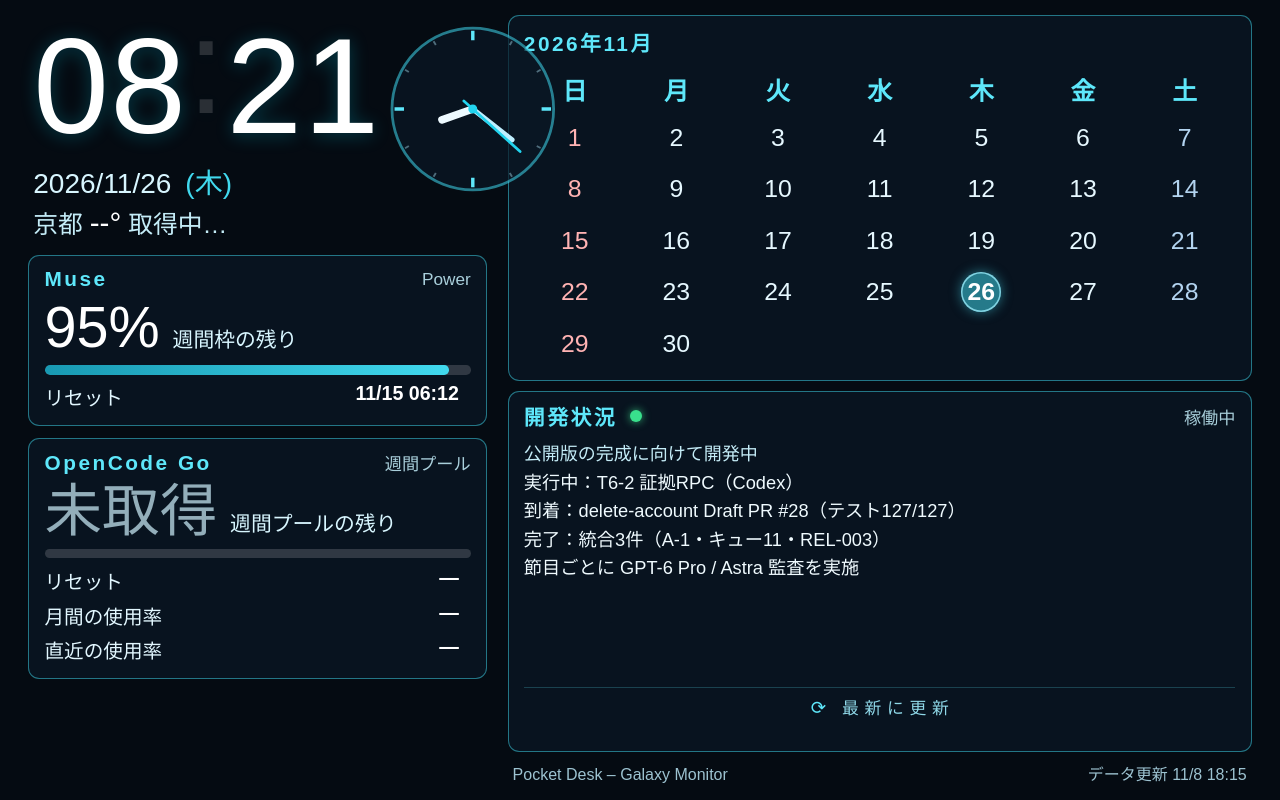
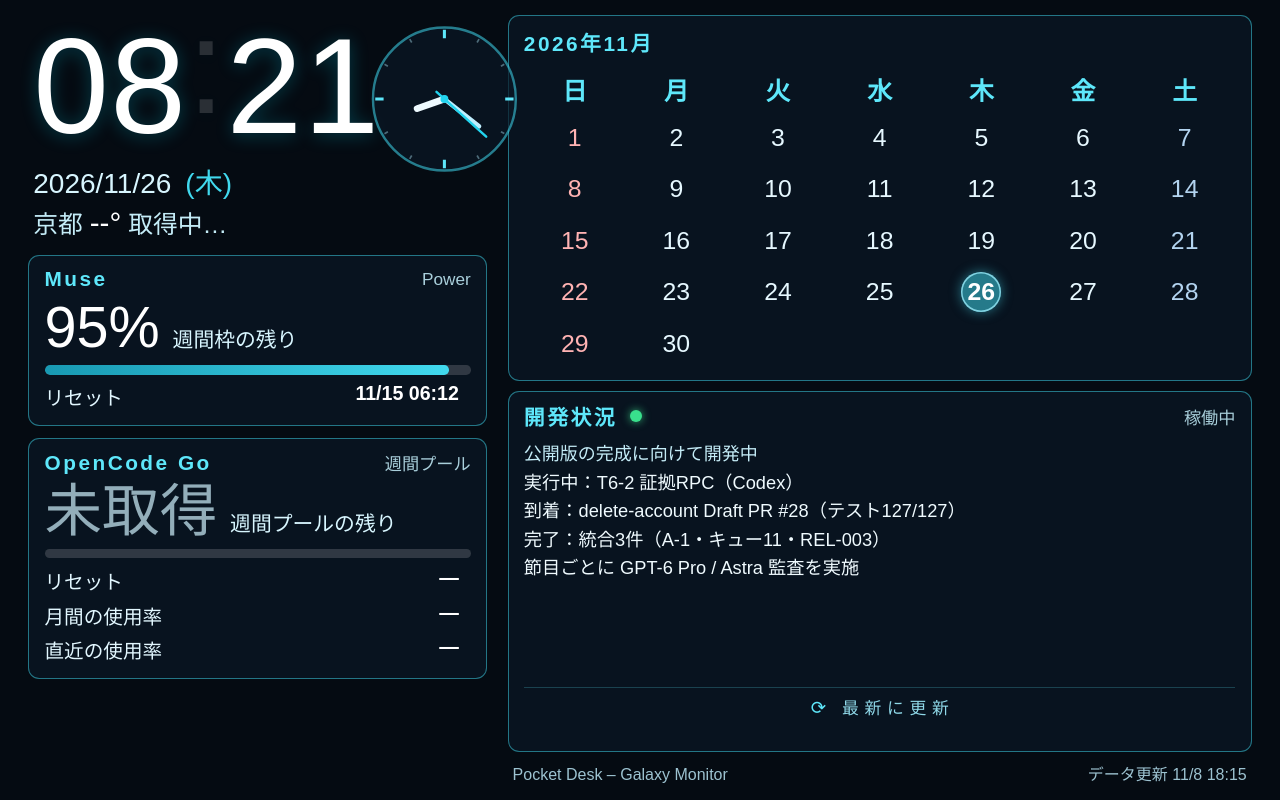
Before and after one commit to ltakasi430/iphone-dashboard, a plain HTML site: page index.html in a window 1280 px wide. Drawn offline with Linux system fonts and the light colour scheme; no server answers.

Commit message:
Pocket Desk: smaller analog clock, shift 3vw (clear calendar corner)

```diff
--- a/index.html
+++ b/index.html
@@ -36,7 +36,7 @@
   #battery .bbar i { display:block; height:100%; background:#41d9ee; }
   #battery #bpct { color:#fff; font-variant-numeric:tabular-nums; }
   #battery #bstate { font-size:2.5vh; color:#8fd8e8; }
-  #analog { width:21.5vh; height:21.5vh; flex:none; margin-top:.6vh; transform:translateX(6vw); }
+  #analog { width:19vh; height:19vh; flex:none; margin-top:.6vh; transform:translateX(3vw); }
   #analog .aface { fill:rgba(10,24,38,.7); stroke:rgba(65,217,238,.55); stroke-width:1.6; }
   #analog .ahand { stroke-linecap:round; }
   #analog .hh { stroke:#eefaff; stroke-width:4.4; }
```
